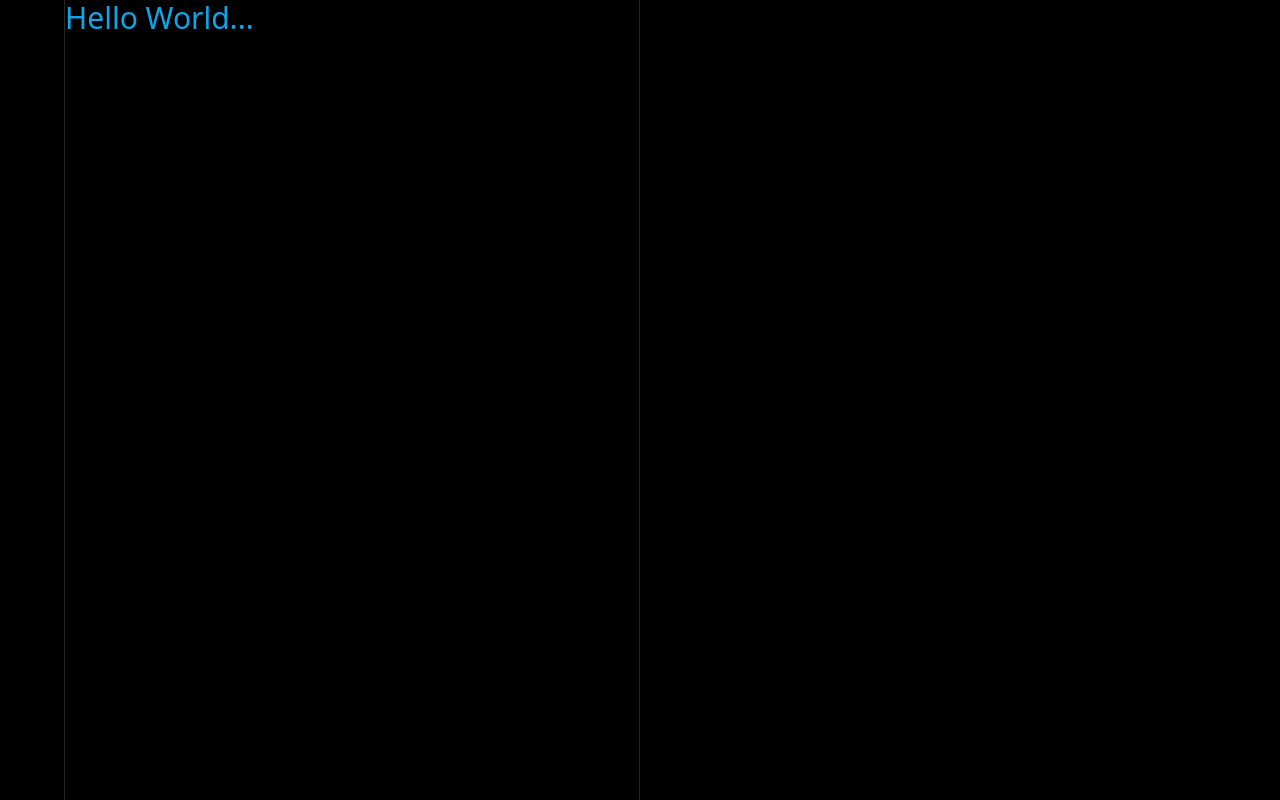
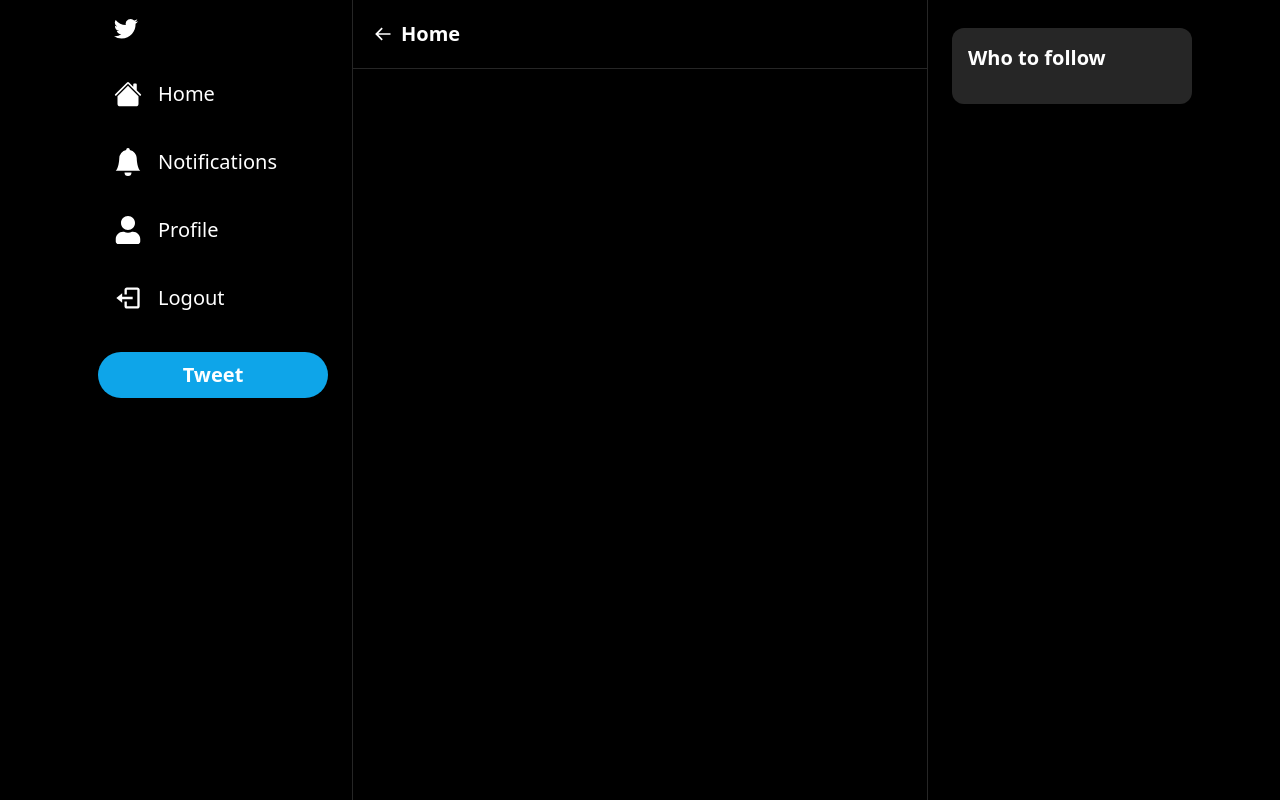
Before and after one commit to ricardodiasdev/twitter-clone, a Next.js app: page / in a window 1280 px wide. Built offline with nearby package versions, Linux system fonts and the light colour scheme.

Commit message:
Criação do Layout

```diff
--- /dev/null
+++ b/components/Header.tsx
@@ -0,0 +1,32 @@
+import { useRouter } from "next/router";
+import { useCallback } from "react";
+import { BiArrowBack } from "react-icons/bi";
+
+interface HeaderProps {
+  label: string;
+  showBackArrow: boolean;
+}
+
+const Header: React.FC<HeaderProps> = ({ label, showBackArrow }) => {
+  const router = useRouter();
+  const handleBack = useCallback(() => {
+    router.back();
+  }, [router]);
+  return (
+    <div className="border-b-[1px] border-neutral-800 p-5">
+      <div className="flex flex-row items-center gap-2">
+        {showBackArrow && (
+          <BiArrowBack
+            onClick={handleBack}
+            color="white"
+            size={20}
+            className="cursor-pointer hover:opacity-70 transition"
+          />
+        )}
+        <h1 className="text-white text-xl font-semibold">{label}</h1>
+      </div>
+    </div>
+  );
+};
+
+export default Header;
--- a/components/Layout.tsx
+++ b/components/Layout.tsx
@@ -1,3 +1,6 @@
+import FollowBar from "./layout/FollowBar";
+import Sidebar from "./layout/Sidebar";
+
 interface LayoutProps {
   children: React.ReactNode;
 }
@@ -7,9 +10,11 @@
     <div className="h-screen bg-black">
       <div className="container h-full mx-auto xl:px-30 max-w-6xl">
         <div className="grid grid-cols-4 h-full">
+          <Sidebar />
           <div className="col-span-3 lg:col-span-2 border-x-[1px] border-neutral-800">
             {children}
           </div>
+          <FollowBar/>
         </div>
       </div>
     </div>
--- /dev/null
+++ b/components/layout/FollowBar.tsx
@@ -0,0 +1,14 @@
+const FollowBar = () => {
+    return (
+        <div className="px-6 py-7 hidden lg:block">
+            <div className="bg-neutral-800 rounded-xl p-4">
+                <h2 className="text-white text-xl font-semibold">Who to follow</h2>
+                <div className="flex flex-col gap-6 mt-4">
+                    {/* User List */}
+                </div>
+            </div>
+        </div>
+    );
+}
+
+export default FollowBar;
--- /dev/null
+++ b/components/layout/Sidebar.tsx
@@ -0,0 +1,48 @@
+import { BsHouseFill, BsBellFill } from "react-icons/bs";
+import { FaUser } from "react-icons/fa";
+import { BiLogOut } from "react-icons/bi";
+
+import SidebarLogo from "./SidebarLogo";
+import SidebarItem from "./SidebarItem";
+import SidebarTweetButton from "./SidebarTweetButton";
+
+const Sidebar = () => {
+  const items = [
+    {
+      label: "Home",
+      href: "/",
+      icon: BsHouseFill,
+    },
+    {
+      label: "Notifications",
+      href: "/notifications",
+      icon: BsBellFill,
+    },
+    {
+      label: "Profile",
+      href: "/users/123",
+      icon: FaUser,
+    },
+  ];
+  return (
+    <div className="col-span-1 h-full pr-4 md:pr-6">
+      <div className="flex flex-col items-end">
+        <div className="space-y-2 lg:w-[230px]">
+          <SidebarLogo />
+          {items.map((item) => (
+            <SidebarItem
+              key={item.href}
+              href={item.href}
+              icon={item.icon}
+              label={item.label}
+            />
+          ))}
+          <SidebarItem onClick={() => {}} icon={BiLogOut} label="Logout"/>
+          <SidebarTweetButton/>
+        </div>
+      </div>
+    </div>
+  );
+};
+
+export default Sidebar;
--- /dev/null
+++ b/components/layout/SidebarItem.tsx
@@ -0,0 +1,51 @@
+import { IconType } from "react-icons/";
+interface SidebarItemProps {
+  label: string;
+  href?: string;
+  icon: IconType;
+  onClick?: () => void;
+}
+const SidebarItem: React.FC<SidebarItemProps> = ({
+  label,
+  href,
+  icon: Icon,
+  onClick,
+}) => {
+  return (
+    <div className="flex flex-row items-center">
+      <div
+        className="
+        relative
+        rounded-full
+        h-14
+        w-14
+        flex
+        items-center
+        justify-center
+        p-4
+        hover:bg-slate-300
+        hover:bg-opacity-10
+        cursor-pointer
+        lg:hidden "
+      >
+        <Icon size={28} color="white" />
+      </div>
+      <div
+        className="
+          relative
+          hidden lg:flex
+          items-center
+          gap-4 p-4
+          rounded-full
+          hover:bg-slate-300
+          hover:bg-opacity-10
+          cursor-pointer"
+      >
+        <Icon size={28} color="white" />
+        <p className="hidden lg:block text-white text-xl">{label}</p>
+      </div>
+    </div>
+  );
+};
+
+export default SidebarItem;
--- /dev/null
+++ b/components/layout/SidebarLogo.tsx
@@ -0,0 +1,28 @@
+import { useRouter } from "next/router";
+import { BsTwitter } from "react-icons/bs";
+
+const SidebarLogo = () => {
+  const router = useRouter();
+  return (
+    <div
+      className="
+        rounded-full
+        h-14
+        w-14
+        p-4
+        flex
+        items-center
+        justify-center
+        hover:bg-blue-300
+        hover:bg-opacity-10
+        cursor-pointer
+        transition
+      "
+      onClick={() => router.push("/")}
+    >
+      <BsTwitter size={28} color="white" />
+    </div>
+  );
+};
+
+export default SidebarLogo;
--- /dev/null
+++ b/components/layout/SidebarTweetButton.tsx
@@ -0,0 +1,55 @@
+import { useRouter } from "next/router";
+import {FaFeather} from 'react-icons/fa'
+const SidebarTweetButton = () => {
+  const router = useRouter();
+  return (
+    <div onClick={() => router.push("/")}>
+      <div
+        className="
+            mt-6
+            lg:hidden
+            rounded-full
+            h-14
+            w-14
+            p-4
+            flex
+            items-center
+            justify-center
+            bg-sky-500
+            hover:bg-opacity-80
+            transition
+            cursor-pointer
+        "
+      >
+        <FaFeather size={24} color="white"/>
+      </div>
+      <div
+        className="
+            mt-6
+            hidden
+            lg:block
+            px-4
+            py-2
+            rounded-full
+            bg-sky-500
+            hover:bg-opacity-90
+            cursor-pointer
+            transition
+        "
+      >
+        <p className="
+        hidden
+        lg:block
+        text-center
+        font-semibold
+        text-white
+        text-[20px]
+        "
+
+        >Tweet</p>
+      </div>
+    </div>
+  );
+};
+
+export default SidebarTweetButton;
--- a/package.json
+++ b/package.json
@@ -17,6 +17,7 @@
     "next": "13.2.4",
     "react": "18.2.0",
     "react-dom": "18.2.0",
+    "react-icons": "^4.8.0",
     "typescript": "5.0.2"
   },
   "devDependencies": {
--- a/pages/index.tsx
+++ b/pages/index.tsx
@@ -1,3 +1,9 @@
+import Header from "@/components/Header";
+
 export default function Home() {
-  return <div className="text-3xl text-sky-500">Hello World...</div>;
+  return (
+    <>
+      <Header  showBackArrow label="Home"/>
+    </>
+  );
 }
```
Also changed, not shown: 1 other file (tests, documents, lock files or other folders).
